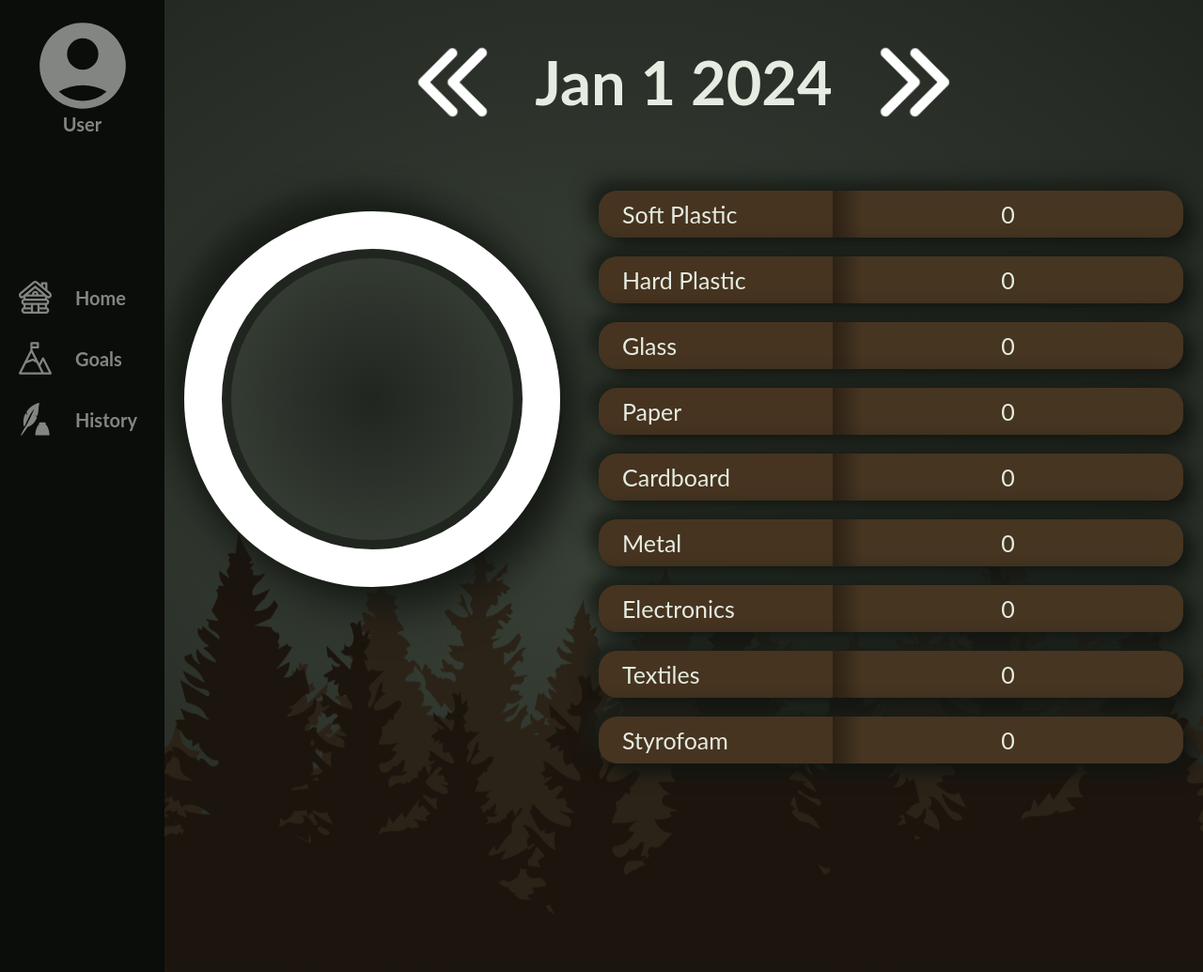
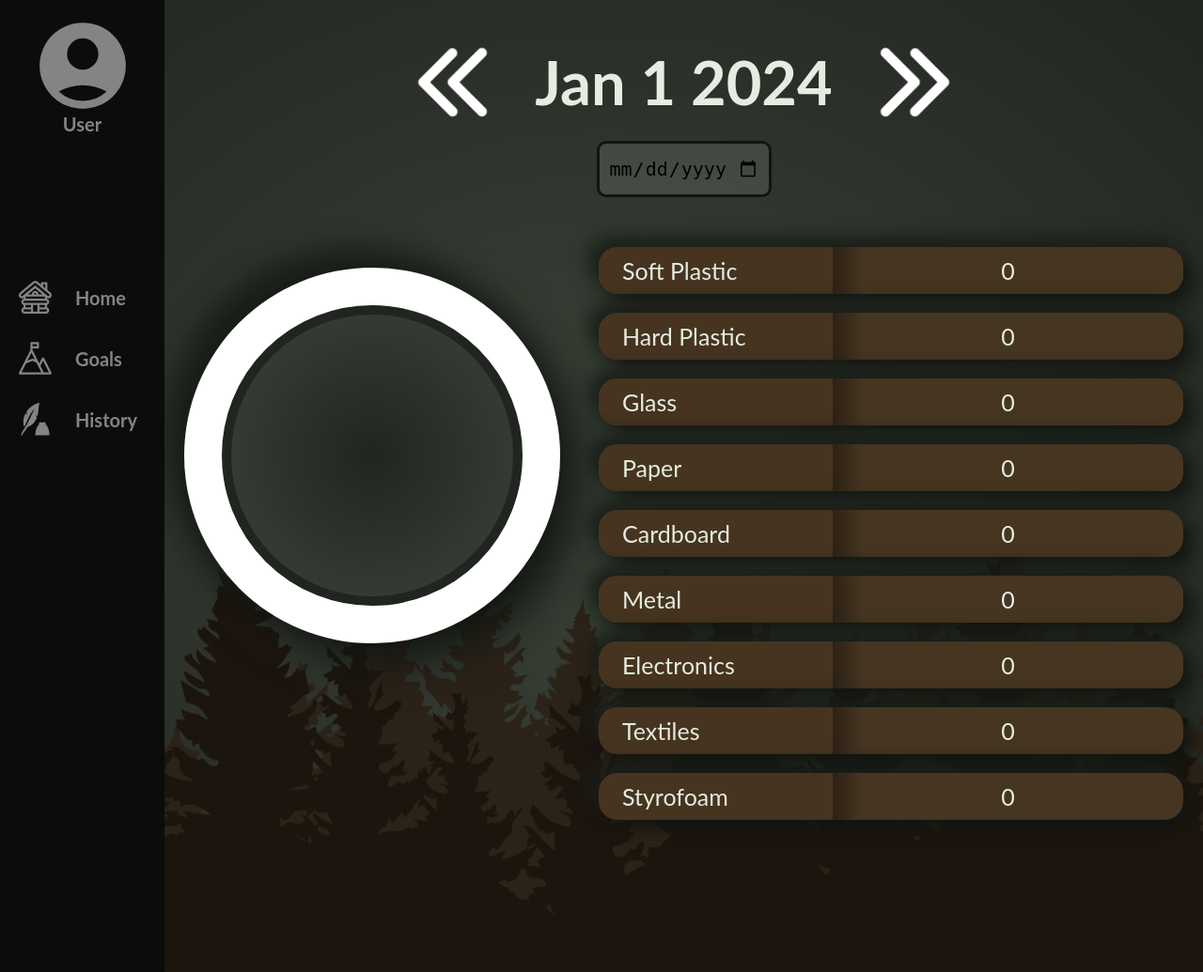
Before and after one commit to JordanYChu/RecyclingTracker, a Flask app: page /goals in a window 1280 px wide. Shown: the whole page at 94% size. Run offline with Flask 3, Linux system fonts and the light colour scheme.

Commit message:
added calender

```diff
--- a/static/goals.css
+++ b/static/goals.css
@@ -29,9 +29,32 @@ stats-container
     display: flex;
     flex-direction: row;
     justify-content: center;
+    padding-bottom: 0px;
     gap: 25px;
 
 }
+
+.date-bar {
+    display: grid;
+    grid-template-columns: 1fr;
+    grid-template-rows: auto auto;
+    place-items: center;
+}
+
+.date-select {
+    padding: 10px;
+    padding-top: 2px;
+    padding-bottom: 2px;
+    width: 160px;
+    font-size: 20px;
+    height: 50px;
+    background: rgba(255,255,255,0.1);
+    border-radius: 10px;
+    border: 3px solid #121511;
+    margin-bottom: 25px;
+}
+
+
 #date-label {
     margin: 0;
     font-size: 65px;
@@ -116,7 +139,8 @@ li.item-stat:hover {
     height: 400px;
     border-radius: 50%;
     /* background: conic-gradient(#463420 calc((var(--total)/var(--goal_daily)) * 100%), white 0%); */
-    background: conic-gradient(#463420 var(--angle), white 0%);
+    background: conic-gradient(RGBA(70, 52, 32, 1) var(--angle), RGBA(255,255,255,1) 0%);
+    ;
     display: flex;
     justify-content: center;
     align-items: center;
@@ -141,7 +165,7 @@ li.item-stat:hover {
     height: 300px;
     width: 300px;
     border-radius: 50%;
-    background: radial-gradient( var(--background2), #3b4439);
+    background: radial-gradient( var(--background2), RGBA(59, 68, 57, 1));
     font-size: 50px;
     line-height: 300px;
     text-align: center;
--- a/templates/goals.html
+++ b/templates/goals.html
@@ -42,10 +42,16 @@
     <div class="main">
         <div id="background-gradient">
         <div class="secondary">
+            <div class="date-bar">
             <div class="date-container">
                 <img id="left-arrow" src="../static/icons/left.png" alt="">
                 <h1 id="date-label">Jan 1 2024</h1>
                 <img id="right-arrow" src="../static/icons/right.png" alt="">
+            </div>
+            <div class="date-select-container">
+                <input type="date" id="calendar" class="date-select">
+
+            </div>
             </div>
             <div class="stats-container">
                 <div class="day-total-stats">
```
Also changed, not shown: data/main.db.
